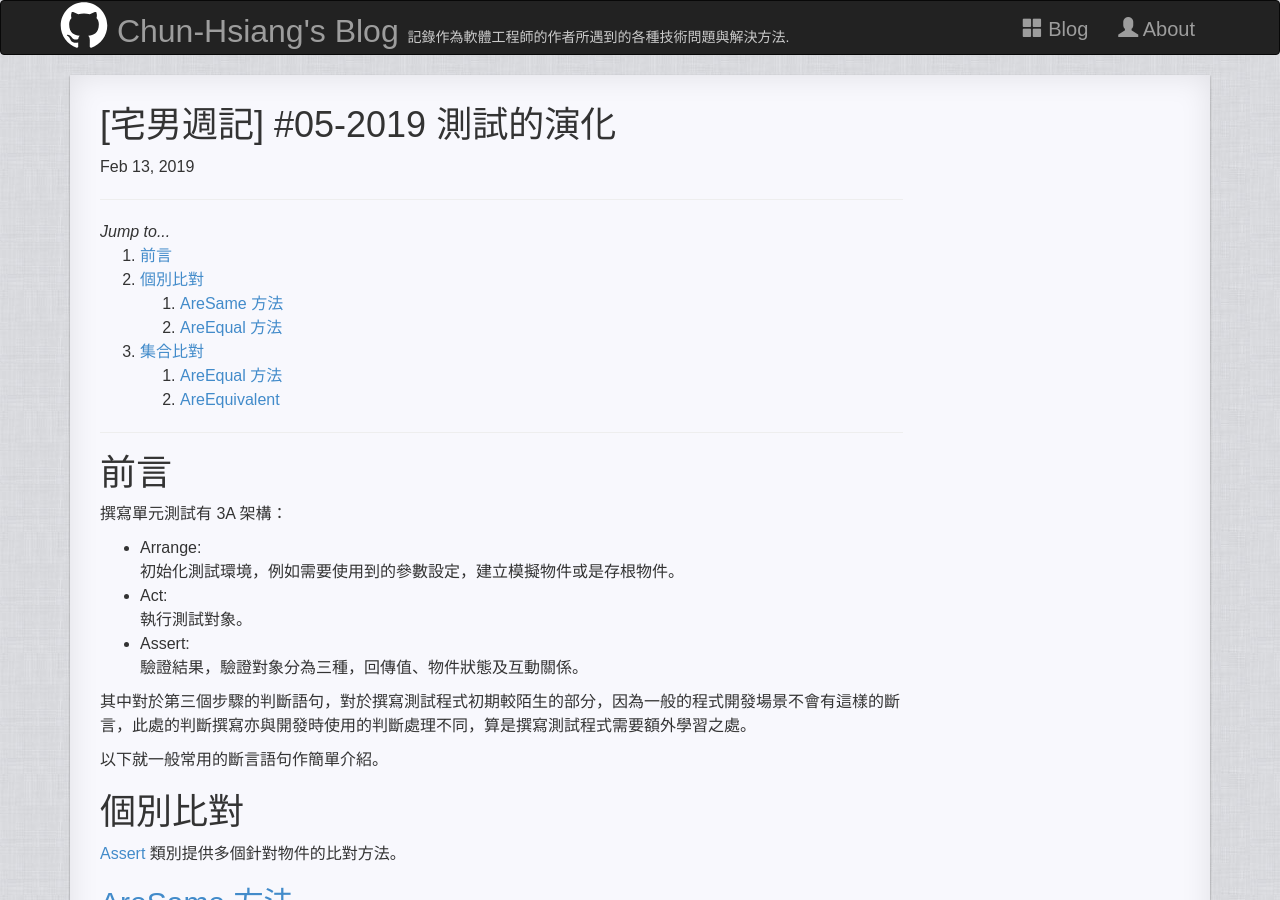
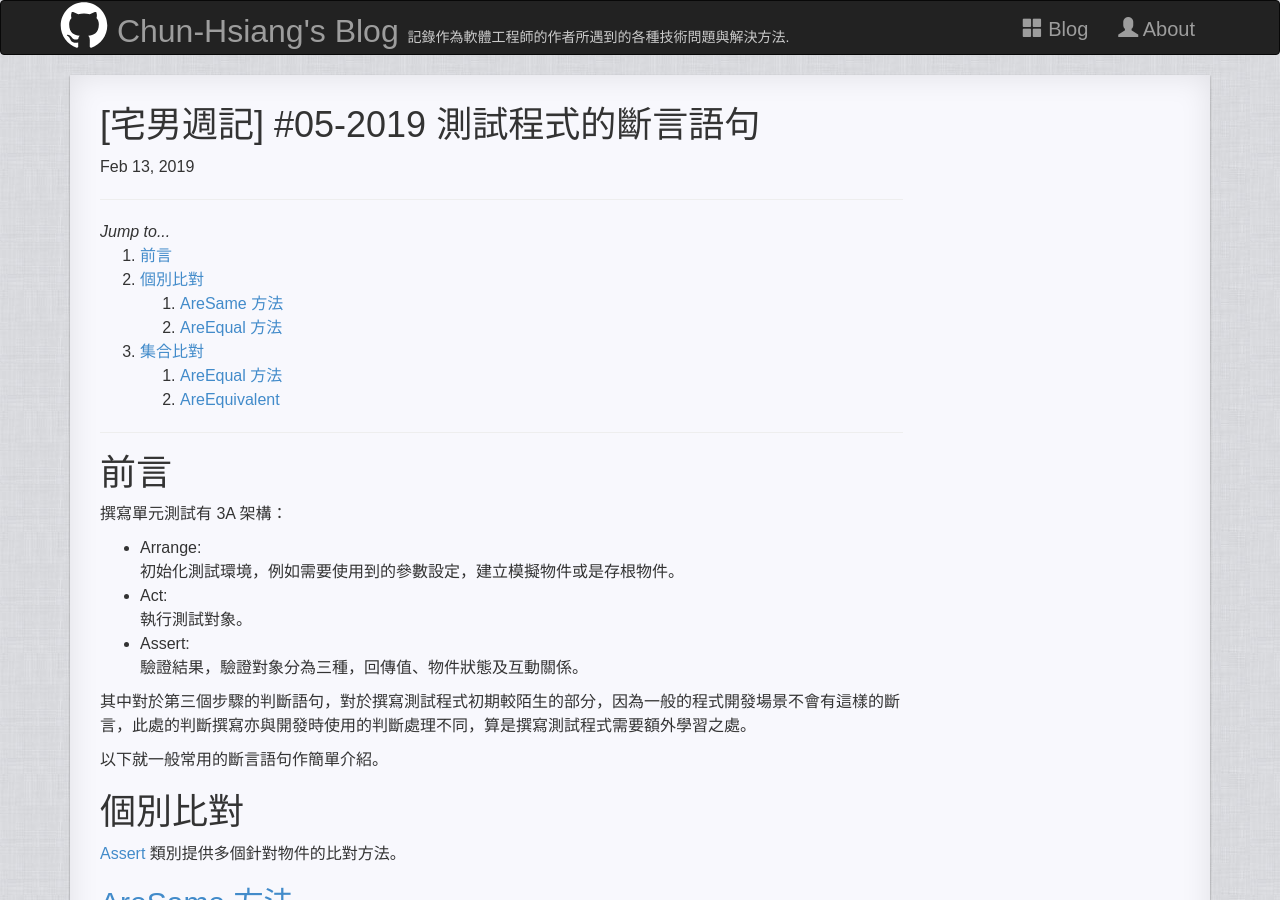
Before and after one commit to No129/No129.github.io, a Jekyll site: the page built from _posts/Weekly/2019-02-13-[Weekly]-05-2019.md, in a window 1280 px wide and 900 px high. Built offline with Jekyll 4.4.1, drawn with Linux system fonts in a browser that asks for light colours; nearby versions of some CDN libraries.

Commit message:
update 05-2019

```diff
--- a/_posts/Weekly/2019-02-13-[Weekly]-05-2019.md
+++ b/_posts/Weekly/2019-02-13-[Weekly]-05-2019.md
@@ -1,6 +1,6 @@
 ---
 layout: post
-title: "[宅男週記] #05-2019 測試的演化"
+title: "[宅男週記] #05-2019 測試程式的斷言語句"
 categories: TechWeekly,QA-Skill
 tag:
 date: 2019-02-13 23:59:59 UTC+8
```
